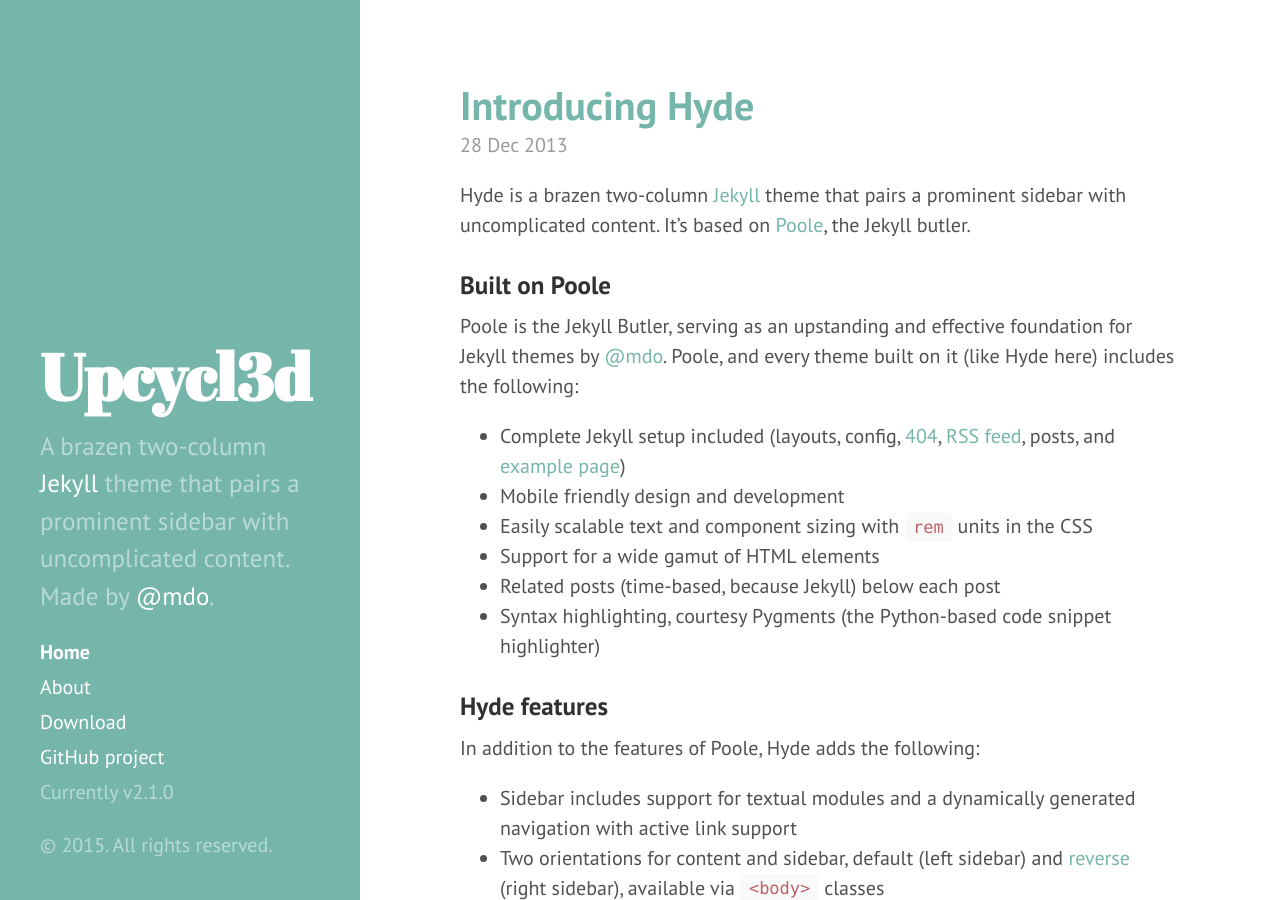
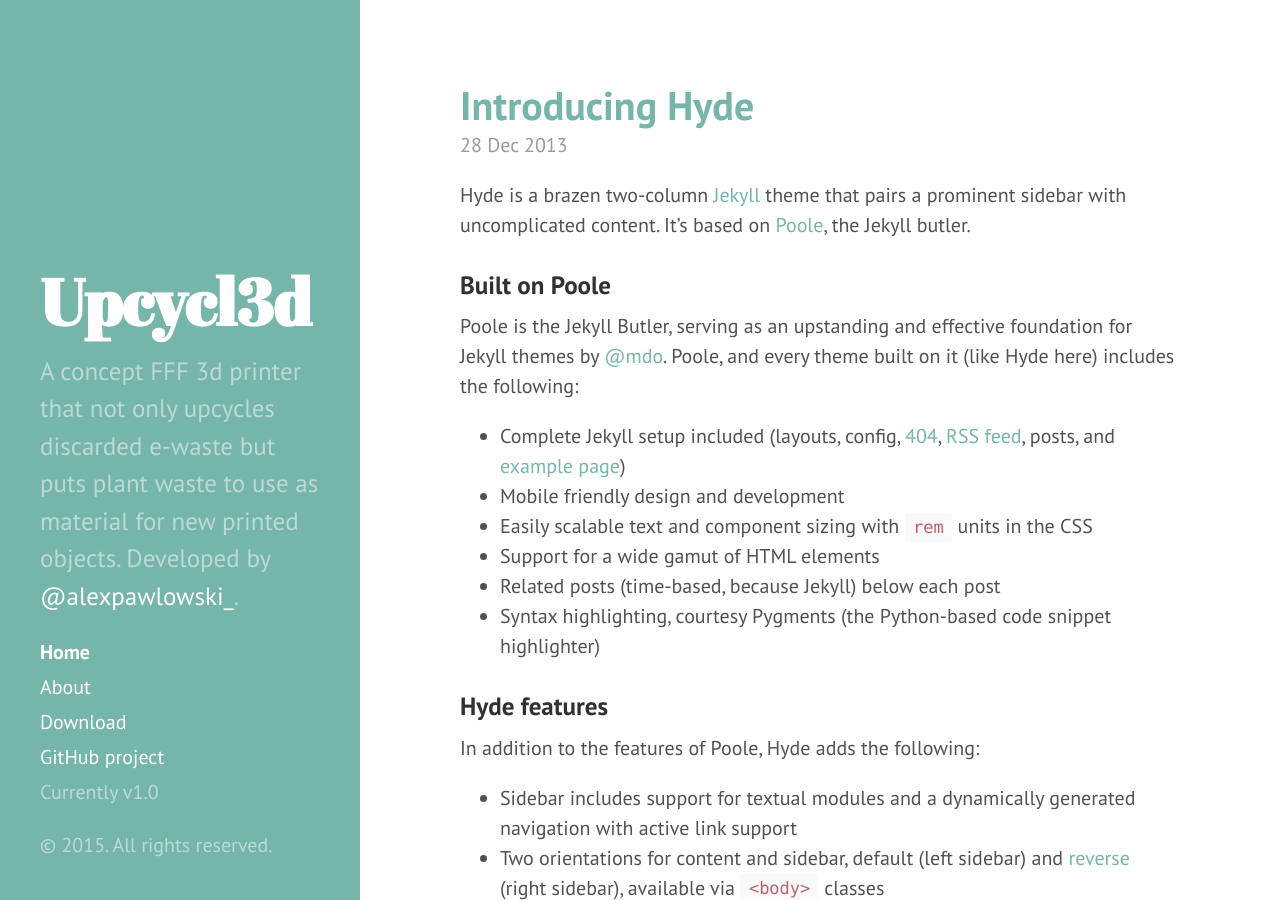
Before and after one commit to alexpawlowski/alexpawlowski.github.io, a Jekyll site: the page built from index.html, in a window 1280 px wide and 900 px high. Built offline with Jekyll 4.4.1, drawn with Linux system fonts in a browser that asks for light colours; Markdown is read by kramdown in place of the engine named in the settings; the list of posts is cut into pages by our own code.

Commit message:
Update _config.yml

```diff
--- a/_config.yml
+++ b/_config.yml
@@ -9,7 +9,7 @@
 # Setup
 title:            Upcycl3d
 tagline:          'Melding E-Waste with Plant Waste'
-description:      'A brazen two-column <a href="http://jekyllrb.com" target="_blank">Jekyll</a> theme that pairs a prominent sidebar with uncomplicated content. Made by <a href="https://twitter.com/mdo" target="_blank">@mdo</a>.'
+description:      'A concept FFF 3d printer that not only upcycles discarded e-waste but puts plant waste to use as material for new printed objects. Developed by <a href="https://twitter.com/alexpawlowski_" target="_blank">@alexpawlowski_</a>.'
 baseurl:          /
 
 author:
@@ -19,7 +19,7 @@
 paginate:         5
 
 # Custom vars
-version:          2.1.0
+version:          1.0
 
 github:
   repo:           https://github.com/Upcycl3d
```
